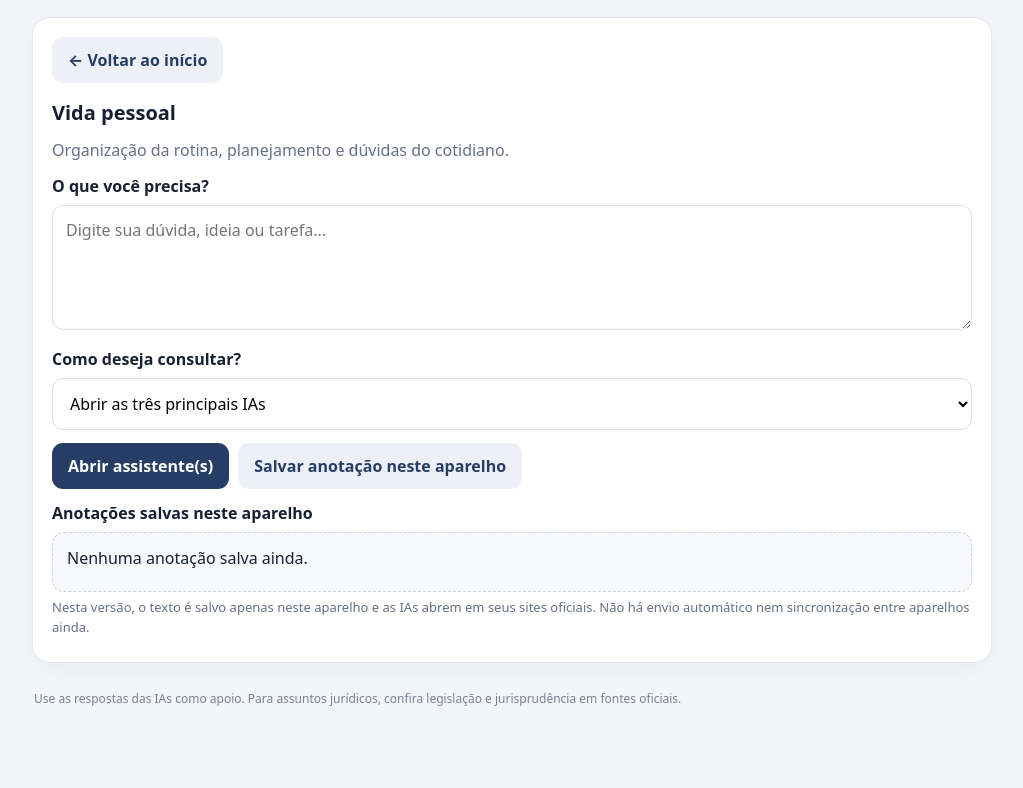
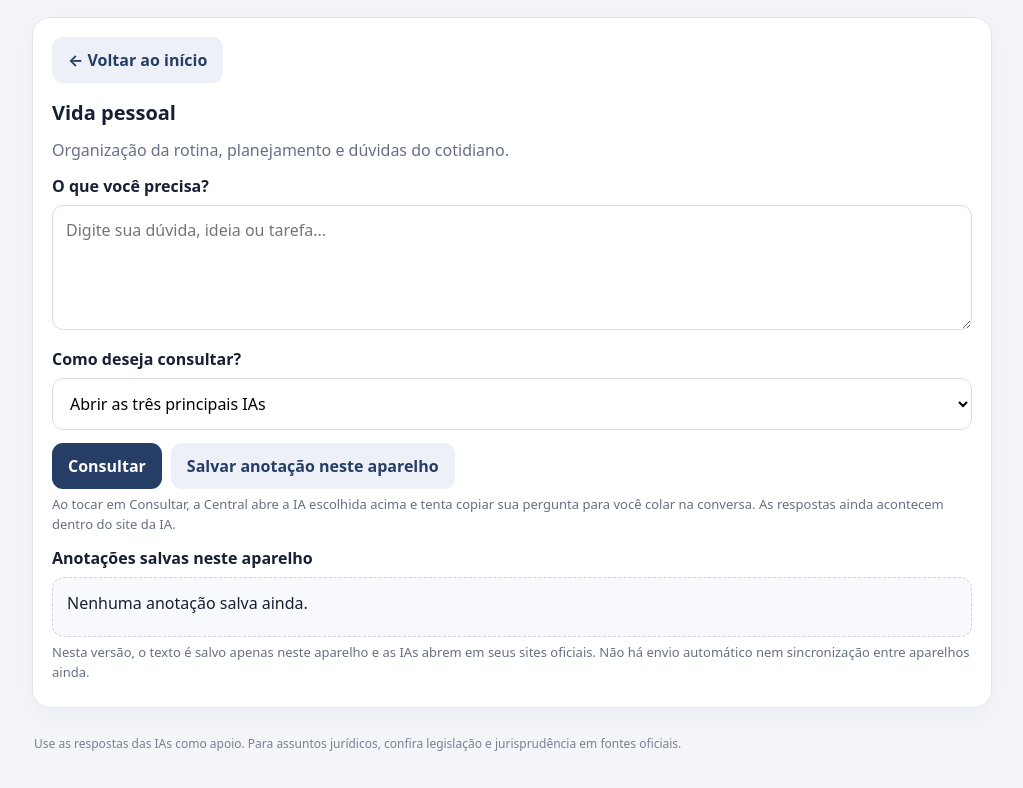
Before and after one commit to jacksonmauro19772-cmyk/Minha-Central-IA, a plain HTML site: page index.html in a window 1280 px wide. Both pictures are taken after a click on the button 1004 px from the left and 224 px from the top of the page. Shown: the part 113-901 px from the top of the page, without its empty margins (128-1151 px from the left). Before the commit the page ends 856 px from the top, so only its background shows below. Drawn offline with Linux system fonts and the light colour scheme.

Commit message:
Add files via upload

```diff
--- a/index.html
+++ b/index.html
@@ -51,7 +51,8 @@ footer{font-size:12px;color:#778196;padding:14px 2px}
 <label for="question">O que você precisa?</label><textarea id="question" placeholder="Digite sua dúvida, ideia ou tarefa..."></textarea>
 <label for="mode">Como deseja consultar?</label>
 <select id="mode"><option value="all">Abrir as três principais IAs</option><option value="chatgpt">Somente ChatGPT</option><option value="claude">Somente Claude</option><option value="gemini">Somente Gemini</option><option value="perplexity">Perplexity para pesquisar com fontes</option><option value="notebooklm">NotebookLM para consultar materiais</option><option value="copilot">Copilot</option></select>
-<div class="actions"><button onclick="sendToAI()">Abrir assistente(s)</button><button class="secondary" onclick="saveNote()">Salvar anotação neste aparelho</button></div>
+<div class="actions"><button type="button" onclick="sendToAI()">Consultar</button><button class="secondary" onclick="saveNote()">Salvar anotação neste aparelho</button></div>
+<p class="hint">Ao tocar em Consultar, a Central abre a IA escolhida acima e tenta copiar sua pergunta para você colar na conversa. As respostas ainda acontecem dentro do site da IA.</p>
 <label>Anotações salvas neste aparelho</label><div id="saved" class="answer">Nenhuma anotação salva ainda.</div>
 <p class="hint">Nesta versão, o texto é salvo apenas neste aparelho e as IAs abrem em seus sites oficiais. Não há envio automático nem sincronização entre aparelhos ainda.</p>
 </section>
@@ -72,7 +73,7 @@ function sendToAI(){let q=document.getElementById('question').value.trim();if(!q
 let m=document.getElementById('mode').value;let keys=m==='all'?['chatgpt','claude','gemini']:[m];
 keys.forEach(k=>window.open(destinations[k],'_blank','noopener'));
 try{navigator.clipboard.writeText(q)}catch(e){}
-alert('Os assistentes foram abertos. Se necessário, copie sua pergunta e cole em cada conversa.')}
+alert('A IA escolhida foi aberta. Sua pergunta foi copiada quando o navegador permitiu; cole o texto na conversa da IA para receber a resposta.')}
 function saveNote(){let q=document.getElementById('question').value.trim();if(!q){alert('Digite uma anotação primeiro.');return}
 let all=JSON.parse(localStorage.getItem('central-notes')||'[]');all.unshift({area:areas[current][0],text:q,date:new Date().toLocaleString('pt-BR')});localStorage.setItem('central-notes',JSON.stringify(all));renderSaved();alert('Anotação salva neste aparelho.')}
 function renderSaved(){let all=JSON.parse(localStorage.getItem('central-notes')||'[]').filter(x=>x.area===areas[current][0]);document.getElementById('saved').textContent=all.length?all.map(x=>x.date+' — '+x.text).join('\\n\\n'):'Nenhuma anotação salva ainda.'}
```
